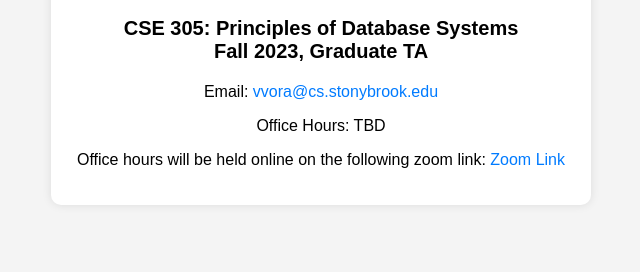
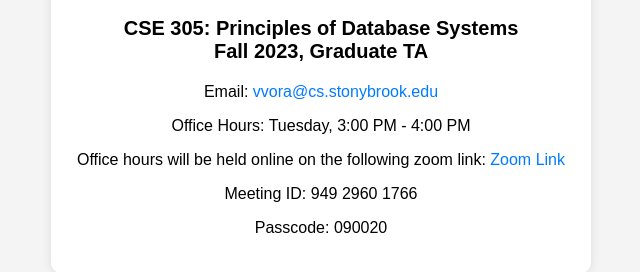
Before and after one commit to Varunvora18/Varun-CSE-305-TA, a plain HTML site: page index.html in a window 1280 px wide. Shown: the part 298-570 px from the top of the page, without its empty margins (319-959 px from the left). Drawn offline with Linux system fonts and the light colour scheme.

Commit message:
Update index.html

```diff
--- a/index.html
+++ b/index.html
@@ -59,8 +59,10 @@
     <h1>Varun Dharmesh Vora</h1>
     <h2>CSE 305: Principles of Database Systems<br>Fall 2023, Graduate TA</h2>
     <p>Email: <a href="mailto:vvora@cs.stonybrook.edu">vvora@cs.stonybrook.edu</a></p>
-    <p>Office Hours: TBD</p>
-    <p>Office hours will be held online on the following zoom link: <a href="your-zoom-link">Zoom Link</a></p>
+    <p>Office Hours: Tuesday, 3:00 PM - 4:00 PM</p>
+    <p>Office hours will be held online on the following zoom link: <a href="https://stonybrook.zoom.us/j/94929601766?pwd=dm1CZFV1OG9LK3AxdTVpeGlZdmVtdz09">Zoom Link</a></p>
+    <p>Meeting ID: 949 2960 1766</p>
+    <p></p>Passcode: 090020</p>
 </div>
 
 </body>
```
